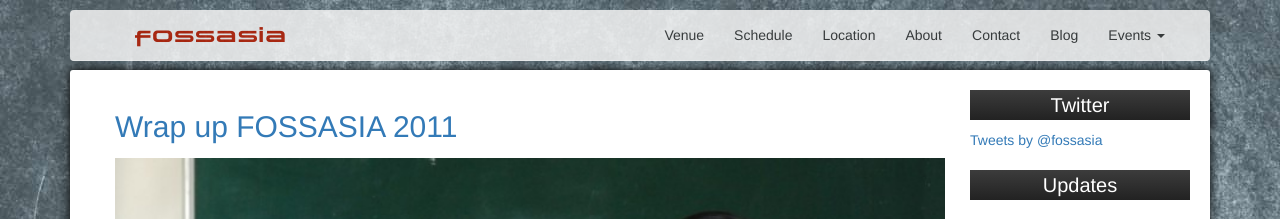
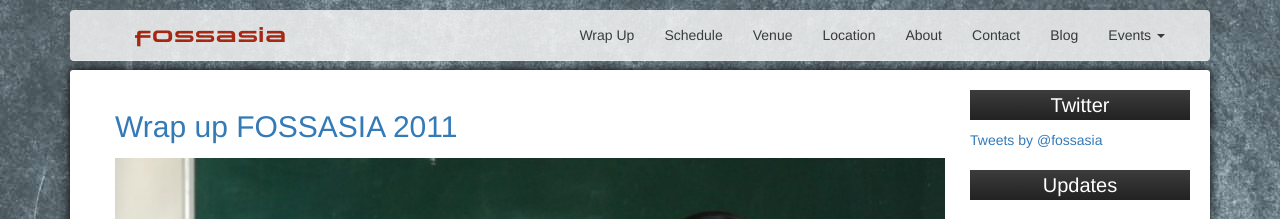
Before and after one commit to fossasia/2011.fossasia.org, a Jekyll site: the page built from index.html, in a window 1280 px wide and 900 px high. Shown: the top 219 px of the window. Built offline with Jekyll 4.4.1, drawn with Linux system fonts in a browser that asks for light colours; nearby versions of some CDN libraries; comment, search, counter and statistics services are not loaded.

Commit message:
Sorted Menu

```diff
--- a/_includes/header.html
+++ b/_includes/header.html
@@ -14,13 +14,10 @@
             </div>
             <div id="navbar" style="float:right;margin-right:45px;" class="navbar-collapse collapse">
               <ul class="nav navbar-nav">
-                {% for post in site.posts %}
-                  {% if post.title != 'Wrap up FOSSASIA 2011' %}
-                  <li>
-                    <a href="{{ site.baseurl }}{{ post.url }}">{{post.title}}</a>
-                  </li>
-                  {% endif %}
-                {% endfor %}
+                <li><a href="{{ site.baseurl }}/wrap-up">Wrap Up</a></li>
+                <li><a href="{{ site.baseurl }}/schedule">Schedule</a></li>
+                <li><a href="{{ site.baseurl }}/venue">Venue</a></li>
+                <li><a href="{{ site.baseurl }}/location">Location</a></li>
                 <li><a href="{{ site.baseurl }}/about/">About</a></li>
                 <li><a href="{{ site.baseurl }}/contact/">Contact</a></li>
                 <li><a href="http://blog.fossasia.org">Blog</a></li>
```
